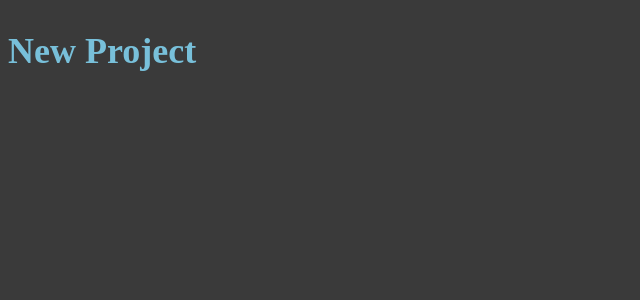
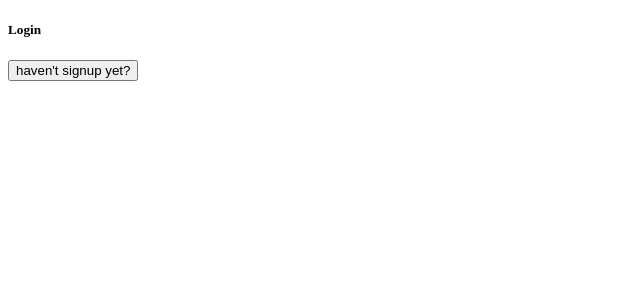
Before and after one commit to seangah8/chat-proj, a React (Vite) app: page / in a window 1280 px wide. Shown: the top 300 px of the page, without its empty margins (0-640 px from the left). Built offline with nearby package versions, Linux system fonts and the light colour scheme.

Commit message:
make a non-function signup component

```diff
--- a/src/App.tsx
+++ b/src/App.tsx
@@ -1,8 +1,10 @@
+import { Registration } from './cmps/Registration/Registration.tsx'
+
 function App() {
 
   return (
     <section className='app'>
-      <h1>New Project</h1>
+      <Registration/>
     </section>
   )
 }
--- /dev/null
+++ b/src/cmps/Registration/Login.tsx
@@ -0,0 +1,14 @@
+
+type LoginProps = {
+    onSignupToggel: () => void
+}
+
+export function Login({ onSignupToggel } : LoginProps){
+
+    return(
+        <section className="login">
+            <h1>Login</h1>
+            <button onClick={onSignupToggel}>haven't signup yet?</button>
+        </section>
+    )
+}
--- /dev/null
+++ b/src/cmps/Registration/LoginSignup.tsx
@@ -0,0 +1,25 @@
+import { Login } from "./Login.tsx"
+import { Signup } from "./Signup.tsx"
+
+import { useState } from "react"
+
+export function LoginSignup(){
+
+    const [onSignup, setOnSignup] = useState<boolean>(false)
+
+    function onSignupToggel() : void{
+        setOnSignup(prev=>!prev)
+    }
+
+    return(
+        <section className="login-signup">
+            {
+                onSignup
+                ? <Signup
+                    onSignupToggel={onSignupToggel}/>
+                : <Login
+                    onSignupToggel={onSignupToggel}/>
+            }
+        </section>
+    )
+}
--- /dev/null
+++ b/src/cmps/Registration/Registration.tsx
@@ -0,0 +1,19 @@
+import { LoginSignup } from './LoginSignup.tsx'
+import { useState } from "react"
+
+export function Registration() {
+
+    const [isLoggedInUser, setIsLoggedInUser] = useState<boolean>(false)
+
+
+    return (
+      <section className='registration'>
+        {
+          isLoggedInUser
+          ? <button>Logout</button>
+          : <LoginSignup/>
+        }
+
+      </section>
+    )
+  }
--- /dev/null
+++ b/src/cmps/Registration/Signup.tsx
@@ -0,0 +1,53 @@
+import { useState } from "react"
+
+type SignupProps = {
+    onSignupToggel: () => void
+}
+
+export function Signup({ onSignupToggel } : SignupProps){
+
+    const [credentials, setCredentials] =
+        useState<{username: string, password: string}>({username: '', password: ''})
+
+    function handleChange(event: React.ChangeEvent<HTMLInputElement>) : void{
+        const { target } = event
+        setCredentials(prev=>({...prev, [target.name]: target.value}))
+    }
+
+    function onSignup(event: React.FormEvent<HTMLFormElement>) : void{
+        event.preventDefault()
+        console.log('Hey! you just Signed Up!')
+    }
+
+
+    return(
+        <section className="signup">
+            <h1>Signup</h1>
+
+            <form onSubmit={(event: React.FormEvent<HTMLFormElement>) => onSignup(event)}>
+
+                <label htmlFor="username">Username:</label>
+                <input
+                    type="text"
+                    id="username"
+                    name="username"
+                    value={credentials.username}
+                    onChange={handleChange}/>
+
+                <label htmlFor="password">Password:</label>
+                <input
+                    type="password"
+                    id="password"
+                    name="password"
+                    value={credentials.password}
+                    onChange={handleChange}/>
+
+                <button>SignUp</button>
+
+            </form>
+
+
+            <button onClick={onSignupToggel}>have account already?</button>
+        </section>
+    )
+}
--- a/src/styles/_App.scss
+++ b/src/styles/_App.scss
@@ -1,6 +1,5 @@
 @use './vars';
 
 .app{
-    color: vars.$blue;
-    font-size: 1.5rem;
+
 }
--- a/src/styles/main.scss
+++ b/src/styles/main.scss
@@ -2,5 +2,4 @@
 @use './vars';
 
 body{
-    background-color: vars.$gray;
 }
```
